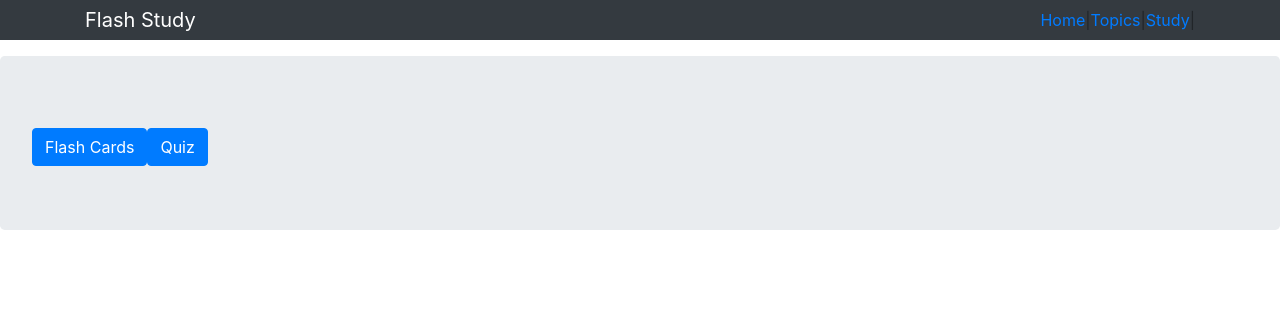
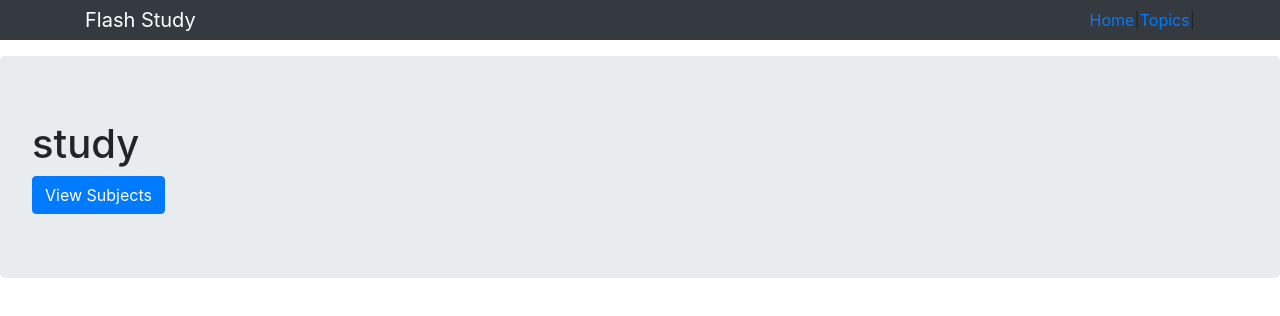
Before and after one commit to tmax818/ReactReduxProject, a React (Create React App) app: page /study in a window 1280 px wide. Shown: the top 316 px of the page. Built offline with nearby package versions, Linux system fonts and the light colour scheme.

Commit message:
Remove 'study' route and modify component for new subject resource.

```diff
--- a/src/components/App.js
+++ b/src/components/App.js
@@ -1,6 +1,6 @@
 import React, { Component } from "react";
 import Header from "./Header";
-import { Route } from "react-router-dom";
+import { Route, Switch } from "react-router-dom";
 import Topics from "../containers/Topics";
 import Home from "./Home";
 import Study from "./Study";
@@ -12,10 +12,11 @@ class App extends Component {
     return (
       <div className="App">
         <Header title="Flash Study" />
-        <Route exact path="/" component={Home} />
-        <Route path="/topics" component={Topics} />
-        <Route path="/topics/:subject" component={Study} />
-        <Route path="/study" component={Study} />
+        <Switch>
+          <Route path="/topics" component={Topics} />
+          <Route path="/:subject" component={Study} />
+          <Route path="/" component={Home} />
+        </Switch>
       </div>
     );
   }
--- a/src/components/Header.js
+++ b/src/components/Header.js
@@ -1,5 +1,5 @@
-import React from 'react';
-import { NavLink } from 'react-router-dom';
+import React from "react";
+import { NavLink } from "react-router-dom";
 
 const Header = props => {
   return (
@@ -12,16 +12,11 @@ const Header = props => {
           <li>
             <NavLink to="/">Home</NavLink>
           </li>
-          {'|'}
+          {"|"}
           <li>
             <NavLink to="/topics">Topics</NavLink>
           </li>
-          {'|'}
-
-          <li>
-            <NavLink to="/study">Study</NavLink>
-          </li>
-          {'|'}
+          {"|"}
         </ul>
       </div>
     </nav>
--- a/src/components/Study.js
+++ b/src/components/Study.js
@@ -7,8 +7,7 @@ export default class Study extends Component {
     return (
       <div className="jumbotron">
         <h1>{subject}</h1>
-        <button className="btn btn-primary">Flash Cards</button>
-        <button className="btn btn-primary">Quiz</button>
+        <button className="btn btn-primary">View Subjects</button>
       </div>
     );
   }
--- a/src/containers/TopicList.js
+++ b/src/containers/TopicList.js
@@ -9,9 +9,10 @@ class TopicList extends Component {
   }
 
   renderButtons = () => {
+    console.log(this.props);
     return this.props.topics.map(topic => {
       return (
-        <Link to={`/topics/${topic.title}`} className="btn btn-primary">
+        <Link to={`/${topic.title}`} className="btn btn-primary" key={topic.id}>
           {topic.title}
         </Link>
       );
--- a/src/reducers/topicReducer.js
+++ b/src/reducers/topicReducer.js
@@ -5,7 +5,6 @@ const topicReducer = (state = [], action) => {
     case CREATE_TOPIC:
       return state.concat(action.topic);
     case FETCH_TOPICS:
-      console.log(action);
       return state.concat(action.payload.data);
     case POST_TOPIC:
       console.log(action);
```
Also changed, not shown: src/actions/index.js (+5 -6 lines).
